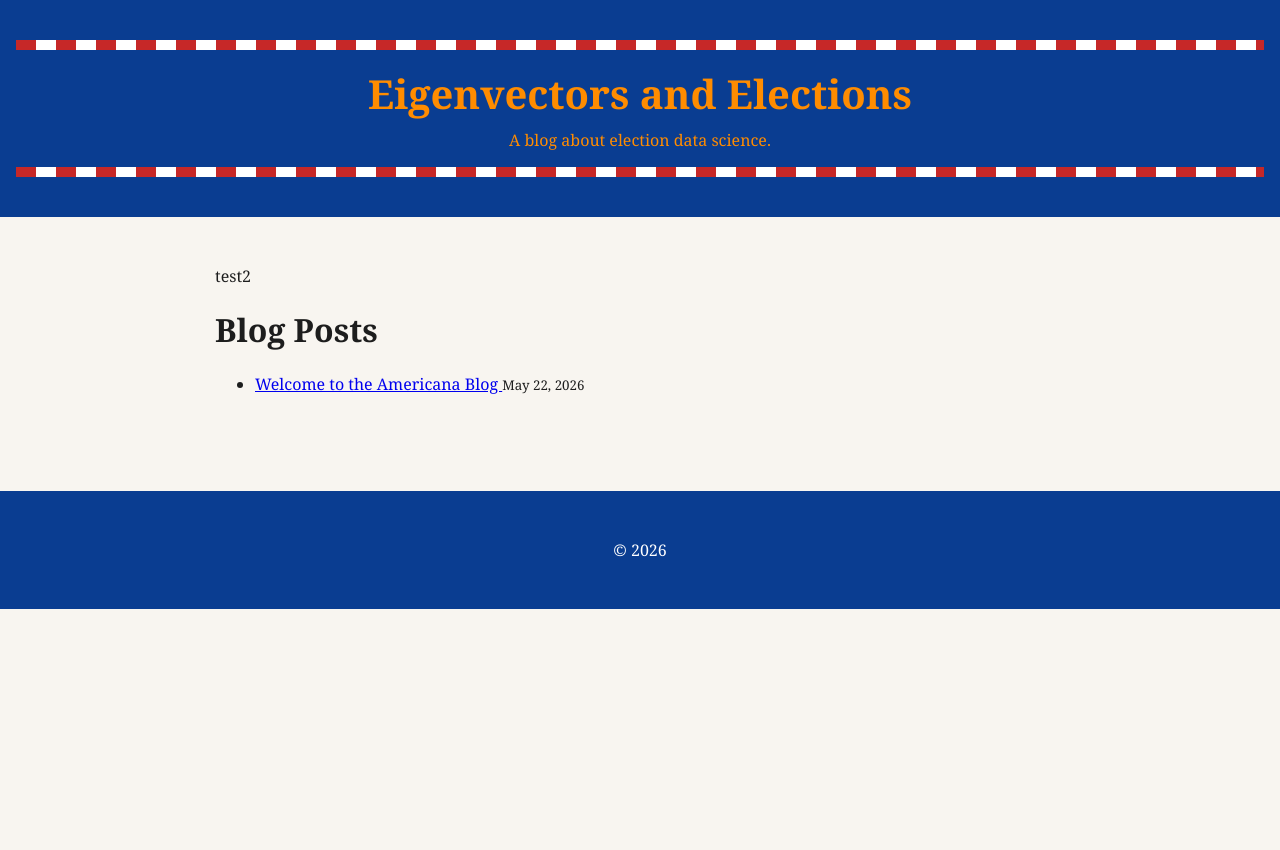
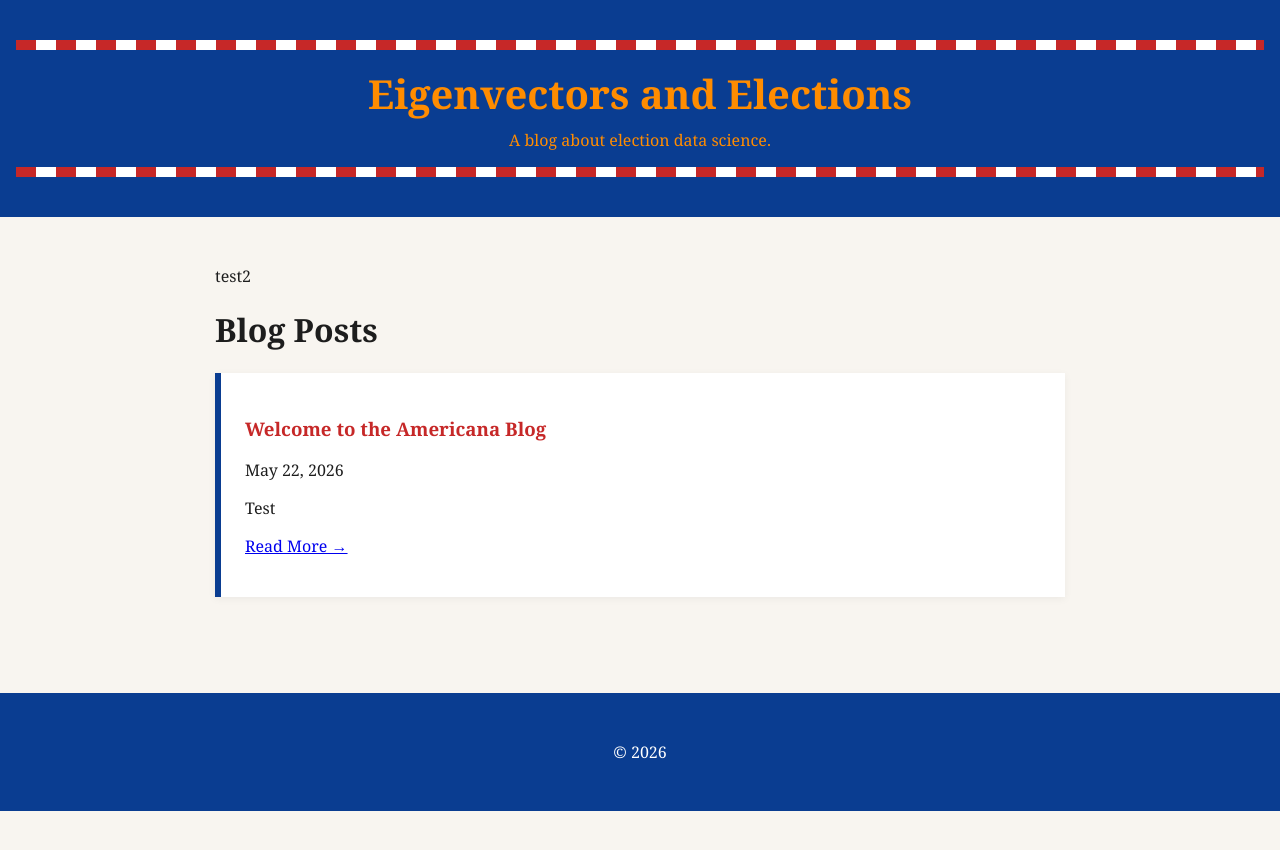
Before and after one commit to luccac19/eigenvectors, a Jekyll site: the page built from index.md, in a window 1280 px wide. Shown: the top 850 px of the page. Built offline with Jekyll 4.4.1, drawn with Linux system fonts in a browser that asks for light colours.

Commit message:
Update index.md

```diff
--- a/index.md
+++ b/index.md
@@ -6,13 +6,28 @@ title: Home
 test2
 # Blog Posts
 
-<ul>
-  {% for post in site.posts %}
-    <li>
-      <a href="{{ post.url }}">
+{% for post in site.posts %}
+  <article class="post-card">
+
+    <h3>
+      <a href="{{ post.url | relative_url }}">
         {{ post.title }}
       </a>
-      <small>{{ post.date | date: "%B %d, %Y" }}</small>
-    </li>
-  {% endfor %}
-</ul>
+    </h3>
+
+    <p>
+      {{ post.date | date: "%B %-d, %Y" }}
+    </p>
+
+    <div>
+      {{ post.excerpt }}
+    </div>
+
+    <p>
+      <a href="{{ post.url | relative_url }}">
+        Read More →
+      </a>
+    </p>
+
+  </article>
+{% endfor %}
```
